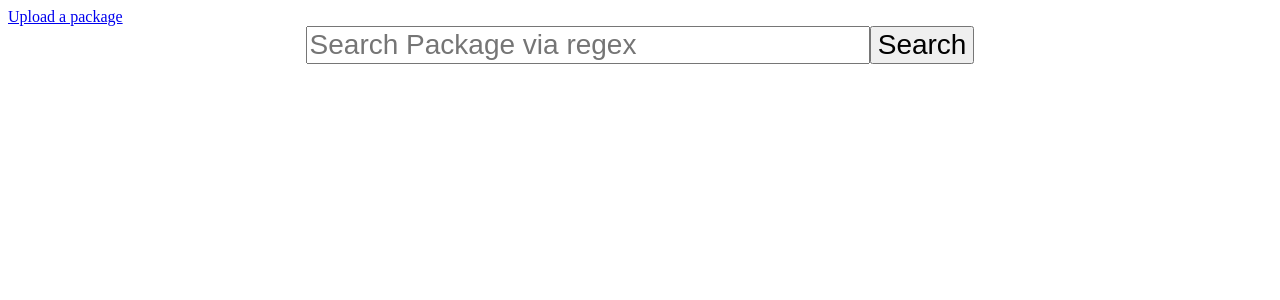
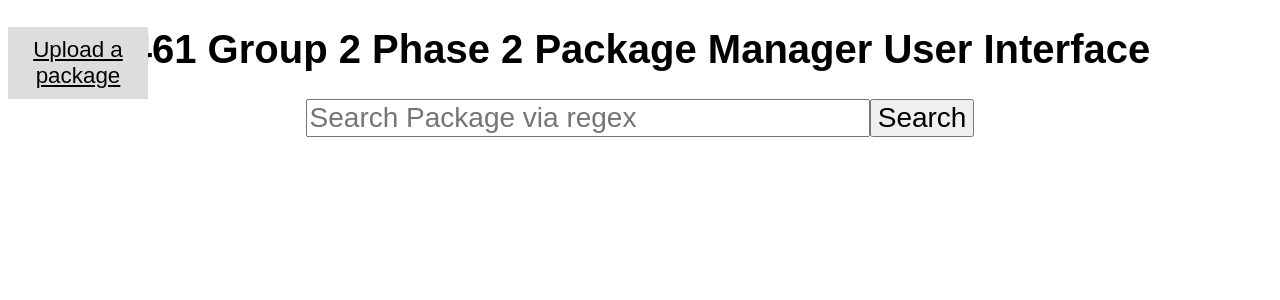
Before and after one commit to mghera02/461Group2Phase2, a Vue app in the folder 461Phase2/: page / in a window 1280 px wide. Shown: the top 300 px of the page. Built offline with nearby package versions, Linux system fonts and the light colour scheme.

Commit message:
ADA compliace modification

```diff
--- a/461Phase2/src/assets/css/search.css
+++ b/461Phase2/src/assets/css/search.css
@@ -20,3 +20,21 @@
     display: flex;
     justify-content: center;
 }
+
+.goToBtn {
+    position: absolute;
+    background: #ddd;
+    display: block;
+    width: 120px;
+    padding: 10px;
+    text-align:center;
+    color: black;
+    font-family: Arial;
+    font-size: 1.4em;
+}
+
+.title {
+    text-align:center;
+    font-size: 2.5em;
+    font-family: Arial;
+}
--- a/461Phase2/src/views/HomeView.vue
+++ b/461Phase2/src/views/HomeView.vue
@@ -6,7 +6,8 @@
 </script>
 
 <template>
-  <router-link :to="{ name: 'upload', params: {} }">Upload a package</router-link>
+  <router-link :to="{ name: 'upload', params: {} }" class="goToBtn">Upload a package</router-link>
+  <h1 class="title"> 461 Group 2 Phase 2 Package Manager User Interface</h1>
   <main>
     <SearchBar @search-bar-val="getSearchBarVal"/>
     <div id="packages" v-for="packageContent in packages">
```
